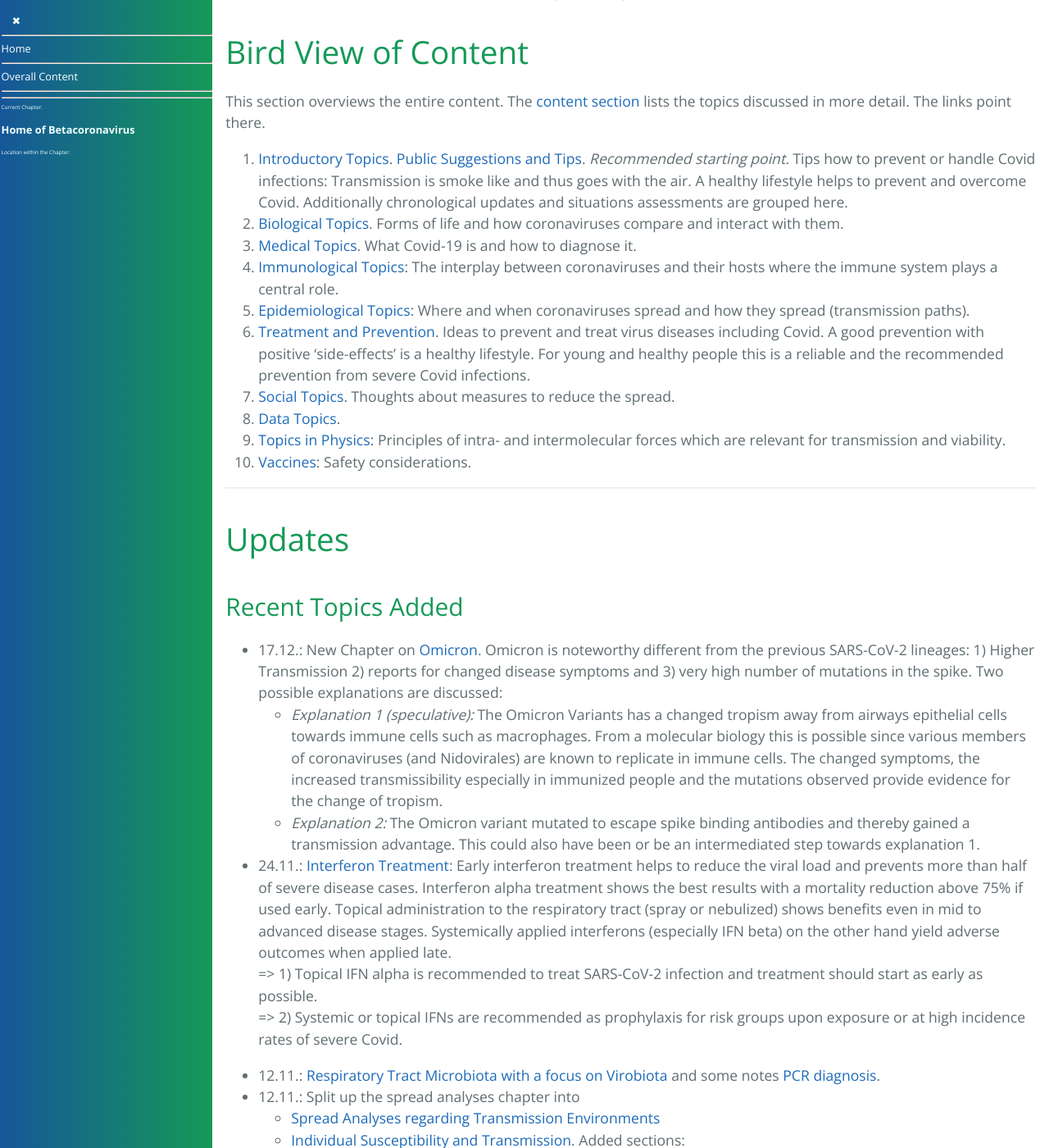
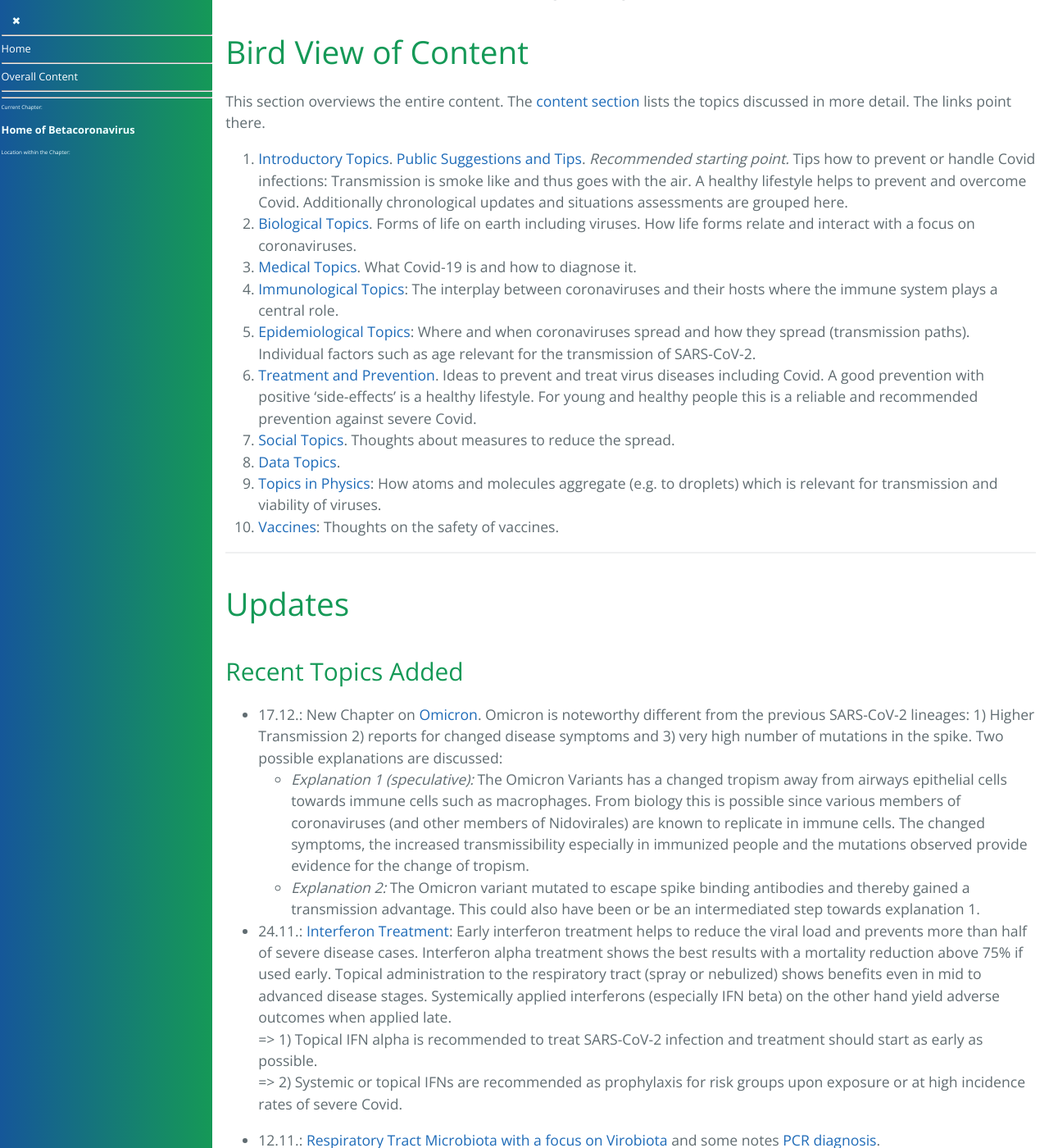
Before and after one commit to forestgrape/coronavirus, a Jekyll site: the page built from index.md, in a window 1280 px wide and 1400 px high, scrolled down 667 px. Shown: the whole window at 82% size. Built offline with Jekyll 4.4.1, drawn with Linux system fonts in a browser that asks for light colours; our own code applies the rules of GitHub Pages for plain Markdown files; some of the changed text lies outside the part shown.

Commit message:
clarifications

```diff
--- a/index.md
+++ b/index.md
@@ -21,23 +21,21 @@
 * [Notes on Reading](#notes-on-reading): Notations used and how the page is written.
 * [Content](#content). Detailed content overview including twittering summaries.
 
+
 ## Bird View of Content
 
 This section overviews the entire content. The [content section](#content) lists the topics discussed in more detail. The links point there.
 
 1. [Introductory Topics](#1-introductory-topics). [Public Suggestions and Tips](./1_introduction/suggestions.md). _Recommended starting point._ Tips how to prevent or handle Covid infections: Transmission is smoke like and thus goes with the air. A healthy lifestyle helps to prevent and overcome Covid. Additionally chronological updates and situations assessments are grouped here.
-2. [Biological Topics](#2-biological-topics). Forms of life and how coronaviruses compare and interact with them.
+2. [Biological Topics](#2-biological-topics). Forms of life on earth including viruses. How life forms relate and interact with a focus on coronaviruses.
 3. [Medical Topics](#3-medical-topics). What Covid-19 is and how to diagnose it.
 4. [Immunological Topics](#4-immunological-topics): The interplay between coronaviruses and their hosts where the immune system plays a central role.
-5. [Epidemiological Topics](#5-epidemiological-topics): Where and when coronaviruses spread and how they spread (transmission paths).
-6. [Treatment and Prevention](#6-treatment-and-prevention). Ideas to prevent and treat virus diseases including Covid. A good prevention with positive 'side-effects' is a healthy lifestyle. For young and healthy people this is a reliable and the recommended prevention from severe Covid infections.
+5. [Epidemiological Topics](#5-epidemiological-topics): Where and when coronaviruses spread and how they spread (transmission paths). Individual factors such as age relevant for the transmission of SARS-CoV-2.
+6. [Treatment and Prevention](#6-treatment-and-prevention). Ideas to prevent and treat virus diseases including Covid. A good prevention with positive 'side-effects' is a healthy lifestyle. For young and healthy people this is a reliable and recommended prevention against severe Covid.
 7. [Social Topics](#7-social-topics). Thoughts about measures to reduce the spread.
 8. [Data Topics](#8-data-topics).
-9. [Topics in Physics](#9-physical-topics): Principles of intra- and intermolecular forces which are relevant for transmission and viability.
-10. [Vaccines](#10-vaccines): Safety considerations.
-
-
-
+9. [Topics in Physics](#9-topics-in-physics): How atoms and molecules aggregate (e.g. to droplets) which is relevant for transmission and viability of viruses.
+10. [Vaccines](#10-vaccines): Thoughts on the safety of vaccines.
 
 ---
 
@@ -45,7 +43,7 @@
 ## Updates
 ### Recent Topics Added
 - 17.12.: New Chapter on [Omicron](2_biological/omicron.md). Omicron is noteworthy different from the previous SARS-CoV-2 lineages: 1) Higher Transmission 2) reports for changed disease symptoms and 3) very high number of mutations in the spike. Two possible explanations are discussed:
-  - _Explanation 1 (speculative):_ The Omicron Variants has a changed tropism away from airways epithelial cells towards immune cells such as macrophages. From a molecular biology this is possible since various members of coronaviruses (and Nidovirales) are known to replicate in immune cells. The changed symptoms, the increased transmissibility especially in immunized people and the mutations observed provide evidence for the change of tropism.
+  - _Explanation 1 (speculative):_ The Omicron Variants has a changed tropism away from airways epithelial cells towards immune cells such as macrophages. From biology this is possible since various members of coronaviruses (and other members of Nidovirales) are known to replicate in immune cells. The changed symptoms, the increased transmissibility especially in immunized people and the mutations observed provide evidence for the change of tropism.
   - _Explanation 2:_ The Omicron variant mutated to escape spike binding antibodies and thereby gained a transmission advantage. This could also have been or be an intermediated step towards explanation 1.
 
 - 24.11.: [Interferon Treatment](6_prevention_and_treatment/interferon.md): Early interferon treatment helps to reduce the viral load and prevents more than half of severe disease cases. Interferon alpha treatment shows the best results with a mortality reduction above 75% if used early. Topical administration to the respiratory tract (spray or nebulized) shows benefits even in mid to advanced disease stages. Systemically applied interferons (especially IFN beta) on the other hand yield adverse outcomes when applied late.<br>
@@ -70,7 +68,9 @@
 
 ### Recent Updates
 
-<!-- 5.12.21: As RNA vaccines turned out they don't tame SARS-CoV-2, from a coronavirus perspective alone one should stop mass vaccination.-->
+<!-- 5.12.21: As RNA vaccines turned out they don't tame SARS-CoV-2, from a coronavirus perspective alone the benefits of mass vaccination unclear.-->
+
+<!-- - 12.1.22  How this page was communicated or better often not communicated was bad. I try to communicate better. -->
 
 - 7.-11.1.22: Rolling updates of the [Omicron Chapter](2_biological/omicron.md): Summary updated: 1) Omicron infects the lungs less. In agreement, in vitro experiments show that lung cells are less susceptible to Omicron - likely since Omicron enters cells mainly via the endosomal cathepsin primed pathway and not through the TMPRSS2 primed cell surface pathway. 2) A few month after vaccination the efficacy against infection can turn negative (once infected, the vaccine induced immunity still protects against severe disease). Both observations provide evidence for immune cell infection. 3) ABs inducing phagocytosis decay slower than ABs inducing other functions such as cytotoxicity after natural infection (possibly too after vaccination).
 
@@ -79,19 +79,18 @@
 - 7.1.(announced here) [Individual Transmission and Susceptibility](5_epidemiological/individual_susceptibility_and_transmission.md): Added evidence for the hypothesis that the average viral and the positivity rate are correlated. // online since 27.12.21
 
 
-- > 20-22/27.12. Sorry. Without the peace of mind for careful considerations and concise, factual and tactful formulations, the page was rushed out to a wider audience. For example, some statements regarding the safety of vaccines were much to dramatic (and partly still are) - quite a few of these were formulated in a different situation. Corrections in work. To keep in mind, the focus of this page is on (corona)viruses what they do, how they transmit and how to handle them. Mistakes of any form [are likely to] happen regularly on this page.
+- > 20-22/27.12. Sorry. Without the peace of mind for careful considerations and concise, factual and tactful formulations, the page was rushed out to a wider audience. For example, some statements regarding the safety of vaccines were much to dramatic (and partly still are) - these mostly were formulated in a different situation. Corrections in work. To keep in mind, the focus of this page is on (corona)viruses what they do, how they transmit and how to handle them. Mistakes of any form [are likely to] happen regularly on this page.
 
 - 20/21/22.12. Help & Feedback of any kind, especially improvements suggestions including pointing out mistakes, is always welcome (witotraub@gmail.com/@runbox.com).
 
-- 20.12. Correctly linked [Omicron chapter](2_biological/omicron.md) and moved the announcement to [Recent Topics](#recent-topics-added).
+- 20.12. Correctly linked [Omicron chapter](2_biological/omicron.md) and moved the announcement to section [Recent Topics](#recent-topics-added).
 
   > Omicron is a new Chapter and not just an Update, both biological and organizational.
 
-
-- 9.12. [Individual Susceptibility and Transmission](5_epidemiological/individual_susceptibility_and_transmission.md) updates in work. Added:
-  - some observations on the effects of vaccine on transmission once infected.
+- 9.12. [Individual Susceptibility and Transmission](5_epidemiological/individual_susceptibility_and_transmission.md) updates in work, for example added some observations on the effects of vaccine on transmission once infected.
 
 - 7.12.(adapted 21.12.) Thanks @open science is noted already for long. Now it is time for thanks @webtechs. Special thanks @Github/Microsoft & @Gmail & @runbox for reliable web services. Thanks @everybody helping.
+
 - 7.12. Updated [Table of Content](#content).
 
 
@@ -254,7 +253,7 @@
 
 
 
-### 9 Topics in Physics, Chemistry and Biology
+### 9 Topics in Physics
 * [Aggregation of Atoms](9_physics/aggregations_of_atoms.md). How atoms aggregate to form the different kinds of matter.
 
 
```
